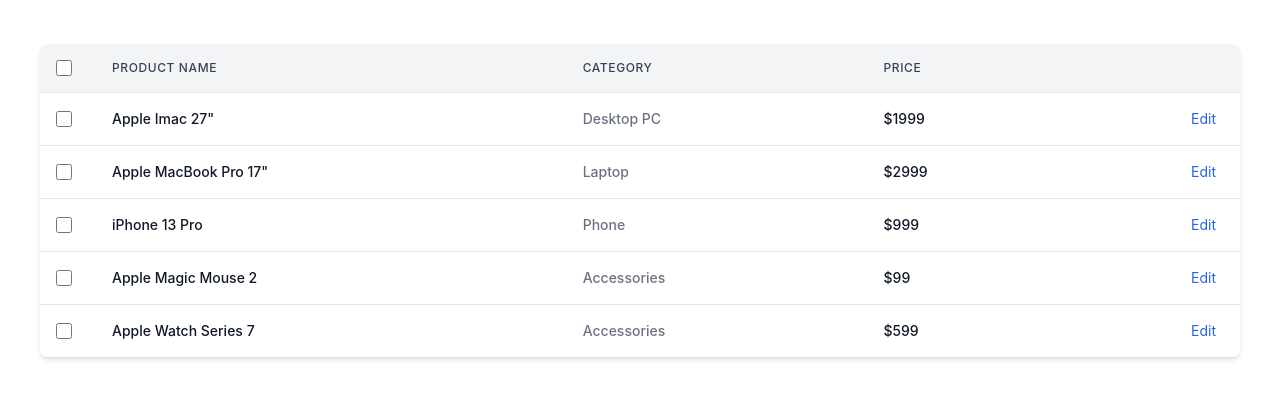
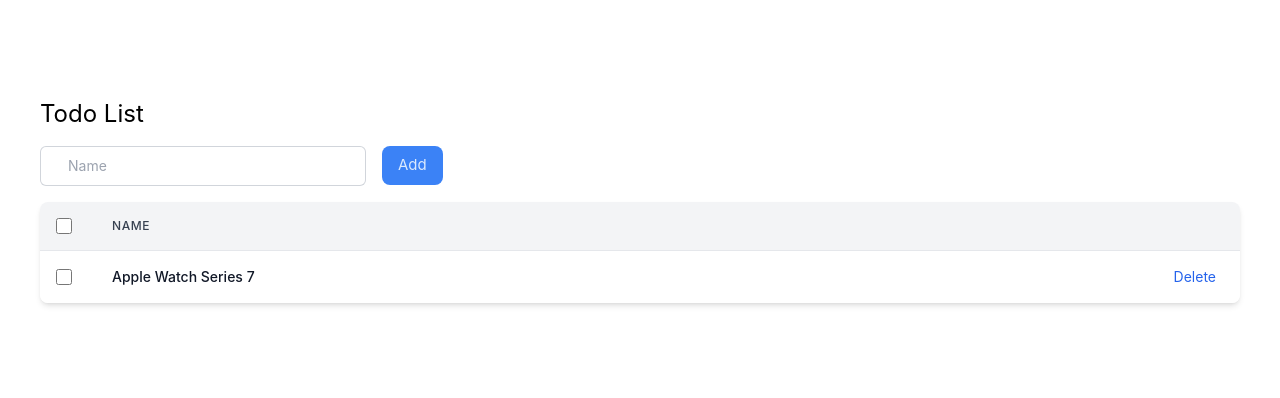
Before and after one commit to QuyDuongNgo/vue-tutorial, a Vue app: page / in a window 1280 px wide. Shown: the part 200-598 px from the top of the page. Built offline with nearby package versions, Linux system fonts and the light colour scheme.

Commit message:
add input

```diff
--- /dev/null
+++ b/src/components/Input.vue
@@ -0,0 +1,15 @@
+<template>
+  <div>
+    <input
+      type="text"
+      name="price"
+      id="price"
+      class="block w-full rounded-md border-0 py-2 pl-7 pr-20 text-gray-900 ring-1 ring-inset ring-gray-300 placeholder:text-gray-400 focus:ring-2 focus:ring-inset focus:ring-indigo-600 sm:text-sm sm:leading-6"
+      placeholder="Name"
+    />
+  </div>
+</template>
+
+<script>
+export default {};
+</script>
--- a/src/components/Table.vue
+++ b/src/components/Table.vue
@@ -1,5 +1,4 @@
 <template>
-  <div class="w-full max-w-[1200px] mx-auto">
   <div class="w-full flex flex-col">
     <div class="overflow-x-auto shadow-md sm:rounded-lg">
       <div class="inline-block min-w-full align-middle">
@@ -23,20 +22,9 @@
                   scope="col"
                   class="py-3 px-6 text-xs font-medium tracking-wider text-left text-gray-700 uppercase dark:text-gray-400"
                 >
-                    Product Name
+                  Name
                 </th>
-                  <th
-                    scope="col"
-                    class="py-3 px-6 text-xs font-medium tracking-wider text-left text-gray-700 uppercase dark:text-gray-400"
-                  >
-                    Category
-                  </th>
-                  <th
-                    scope="col"
-                    class="py-3 px-6 text-xs font-medium tracking-wider text-left text-gray-700 uppercase dark:text-gray-400"
-                  >
-                    Price
-                  </th>
+
                 <th scope="col" class="p-4">
                   <span class="sr-only">Edit</span>
                 </th>
@@ -45,158 +33,6 @@
             <tbody
               class="bg-white divide-y divide-gray-200 dark:bg-gray-800 dark:divide-gray-700"
             >
-                <tr class="hover:bg-gray-100 dark:hover:bg-gray-700">
-                  <td class="p-4 w-4">
-                    <div class="flex items-center">
-                      <input
-                        id="checkbox-table-1"
-                        type="checkbox"
-                        class="w-4 h-4 text-blue-600 bg-gray-100 rounded border-gray-300 focus:ring-blue-500 dark:focus:ring-blue-600 dark:ring-offset-gray-800 focus:ring-2 dark:bg-gray-700 dark:border-gray-600"
-                      />
-                      <label for="checkbox-table-1" class="sr-only"
-                        >checkbox</label
-                      >
-                    </div>
-                  </td>
-                  <td
-                    class="py-4 px-6 text-sm font-medium text-gray-900 whitespace-nowrap dark:text-white"
-                  >
-                    Apple Imac 27"
-                  </td>
-                  <td
-                    class="py-4 px-6 text-sm font-medium text-gray-500 whitespace-nowrap dark:text-white"
-                  >
-                    Desktop PC
-                  </td>
-                  <td
-                    class="py-4 px-6 text-sm font-medium text-gray-900 whitespace-nowrap dark:text-white"
-                  >
-                    $1999
-                  </td>
-                  <td
-                    class="py-4 px-6 text-sm font-medium text-right whitespace-nowrap"
-                  >
-                    <a
-                      href="#"
-                      class="text-blue-600 dark:text-blue-500 hover:underline"
-                      >Edit</a
-                    >
-                  </td>
-                </tr>
-                <tr class="hover:bg-gray-100 dark:hover:bg-gray-700">
-                  <td class="p-4 w-4">
-                    <div class="flex items-center">
-                      <input
-                        id="checkbox-table-2"
-                        type="checkbox"
-                        class="w-4 h-4 text-blue-600 bg-gray-100 rounded border-gray-300 focus:ring-blue-500 dark:focus:ring-blue-600 dark:ring-offset-gray-800 focus:ring-2 dark:bg-gray-700 dark:border-gray-600"
-                      />
-                      <label for="checkbox-table-2" class="sr-only"
-                        >checkbox</label
-                      >
-                    </div>
-                  </td>
-                  <td
-                    class="py-4 px-6 text-sm font-medium text-gray-900 whitespace-nowrap dark:text-white"
-                  >
-                    Apple MacBook Pro 17"
-                  </td>
-                  <td
-                    class="py-4 px-6 text-sm font-medium text-gray-500 whitespace-nowrap dark:text-white"
-                  >
-                    Laptop
-                  </td>
-                  <td
-                    class="py-4 px-6 text-sm font-medium text-gray-900 whitespace-nowrap dark:text-white"
-                  >
-                    $2999
-                  </td>
-                  <td
-                    class="py-4 px-6 text-sm font-medium text-right whitespace-nowrap"
-                  >
-                    <a
-                      href="#"
-                      class="text-blue-600 dark:text-blue-500 hover:underline"
-                      >Edit</a
-                    >
-                  </td>
-                </tr>
-                <tr class="hover:bg-gray-100 dark:hover:bg-gray-700">
-                  <td class="p-4 w-4">
-                    <div class="flex items-center">
-                      <input
-                        id="checkbox-table-3"
-                        type="checkbox"
-                        class="w-4 h-4 text-blue-600 bg-gray-100 rounded border-gray-300 focus:ring-blue-500 dark:focus:ring-blue-600 dark:ring-offset-gray-800 focus:ring-2 dark:bg-gray-700 dark:border-gray-600"
-                      />
-                      <label for="checkbox-table-3" class="sr-only"
-                        >checkbox</label
-                      >
-                    </div>
-                  </td>
-                  <td
-                    class="py-4 px-6 text-sm font-medium text-gray-900 whitespace-nowrap dark:text-white"
-                  >
-                    iPhone 13 Pro
-                  </td>
-                  <td
-                    class="py-4 px-6 text-sm font-medium text-gray-500 whitespace-nowrap dark:text-white"
-                  >
-                    Phone
-                  </td>
-                  <td
-                    class="py-4 px-6 text-sm font-medium text-gray-900 whitespace-nowrap dark:text-white"
-                  >
-                    $999
-                  </td>
-                  <td
-                    class="py-4 px-6 text-sm font-medium text-right whitespace-nowrap"
-                  >
-                    <a
-                      href="#"
-                      class="text-blue-600 dark:text-blue-500 hover:underline"
-                      >Edit</a
-                    >
-                  </td>
-                </tr>
-                <tr class="hover:bg-gray-100 dark:hover:bg-gray-700">
-                  <td class="p-4 w-4">
-                    <div class="flex items-center">
-                      <input
-                        id="checkbox-table-4"
-                        type="checkbox"
-                        class="w-4 h-4 text-blue-600 bg-gray-100 rounded border-gray-300 focus:ring-blue-500 dark:focus:ring-blue-600 dark:ring-offset-gray-800 focus:ring-2 dark:bg-gray-700 dark:border-gray-600"
-                      />
-                      <label for="checkbox-table-4" class="sr-only"
-                        >checkbox</label
-                      >
-                    </div>
-                  </td>
-                  <td
-                    class="py-4 px-6 text-sm font-medium text-gray-900 whitespace-nowrap dark:text-white"
-                  >
-                    Apple Magic Mouse 2
-                  </td>
-                  <td
-                    class="py-4 px-6 text-sm font-medium text-gray-500 whitespace-nowrap dark:text-white"
-                  >
-                    Accessories
-                  </td>
-                  <td
-                    class="py-4 px-6 text-sm font-medium text-gray-900 whitespace-nowrap dark:text-white"
-                  >
-                    $99
-                  </td>
-                  <td
-                    class="py-4 px-6 text-sm font-medium text-right whitespace-nowrap"
-                  >
-                    <a
-                      href="#"
-                      class="text-blue-600 dark:text-blue-500 hover:underline"
-                      >Edit</a
-                    >
-                  </td>
-                </tr>
               <tr class="hover:bg-gray-100 dark:hover:bg-gray-700">
                 <td class="p-4 w-4">
                   <div class="flex items-center">
@@ -215,29 +51,17 @@
                 >
                   Apple Watch Series 7
                 </td>
-                  <td
-                    class="py-4 px-6 text-sm font-medium text-gray-500 whitespace-nowrap dark:text-white"
-                  >
-                    Accessories
-                  </td>
-                  <td
-                    class="py-4 px-6 text-sm font-medium text-gray-900 whitespace-nowrap dark:text-white"
-                  >
-                    $599
-                  </td>
+
                 <td
                   class="py-4 px-6 text-sm font-medium text-right whitespace-nowrap"
                 >
-                    <a
-                      href="#"
-                      class="text-blue-600 dark:text-blue-500 hover:underline"
-                      >Edit</a
+                  <a class="text-blue-600 dark:text-blue-500 hover:underline"
+                    >Delete</a
                   >
                 </td>
               </tr>
             </tbody>
           </table>
-          </div>
         </div>
       </div>
     </div>
--- a/src/views/HomeView.vue
+++ b/src/views/HomeView.vue
@@ -1,14 +1,25 @@
 <template>
-  <div class="w-full">
+  <div class="w-full max-w-[1200px] mx-auto">
+    <h1 class="text-2xl mb-4">Todo List</h1>
+    <div class="mb-4 flex items-center gap-4">
+      <Input />
+      <button
+        class="rounded-lg px-4 py-2 bg-blue-500 text-blue-100 hover:bg-blue-600 duration-300"
+      >
+        Add
+      </button>
+    </div>
     <Table />
   </div>
 </template>
 
 <script>
 import Table from "../components/Table.vue";
+import Input from "../components/Input.vue";
 export default {
   components: {
     Table,
+    Input,
   },
   data() {
     return {
```
Lines whose indentation alone changed are shown as unchanged.
